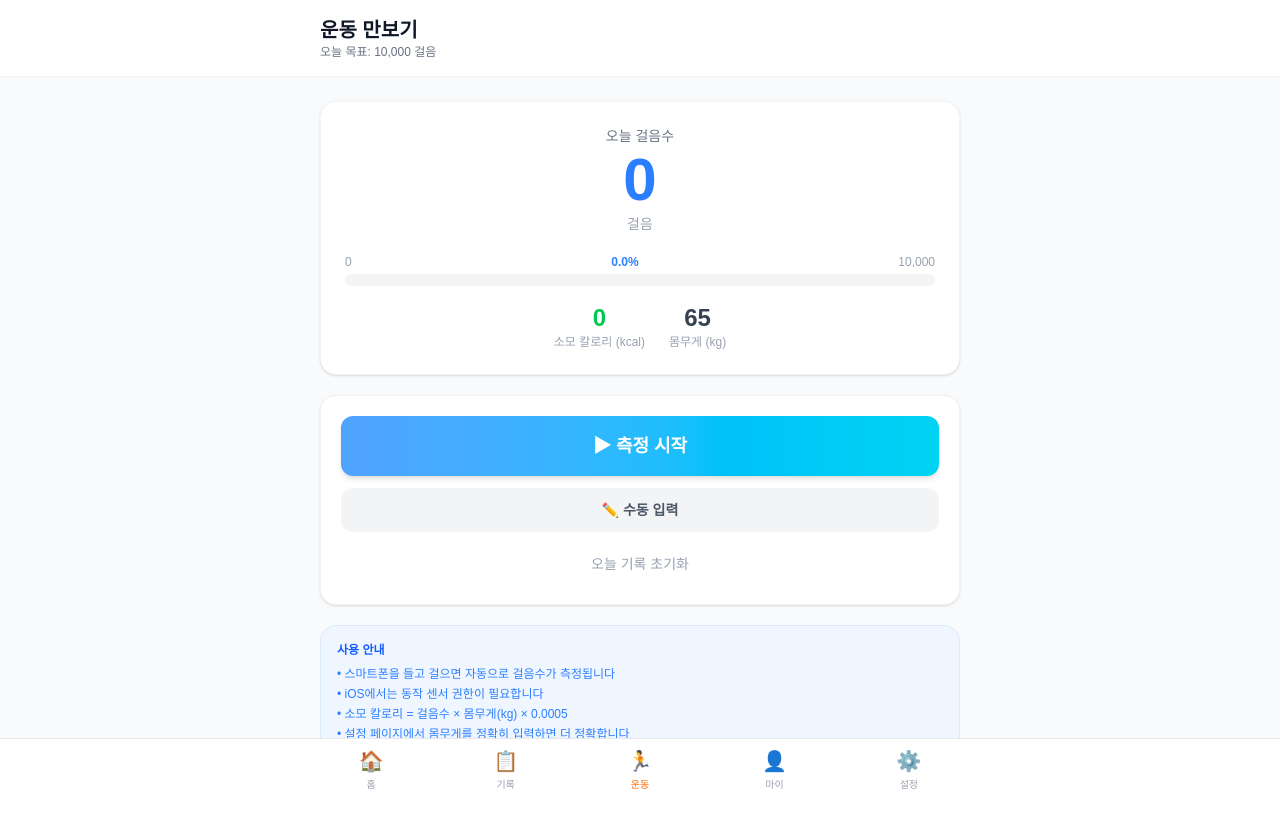
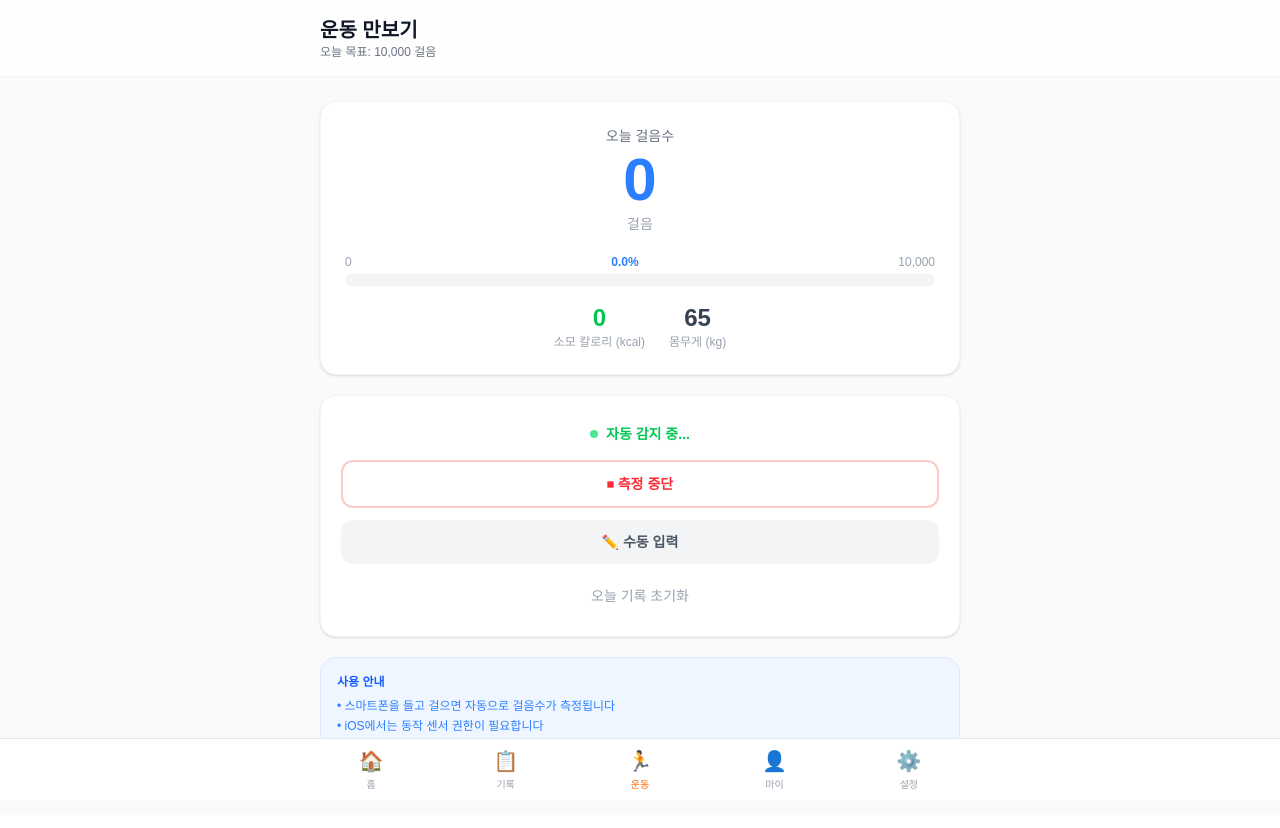
Before and after one commit to crepasgroup/foodscan, a Next.js app: page /exercise in a window 1280 px wide. Shown: the top 828 px of the page. Built offline with nearby package versions, Linux system fonts and the light colour scheme.

Commit message:
만보기: 페이지 진입 시 자동 측정 시작, 측정 중단 버튼으로 변경

```diff
--- a/app/exercise/page.tsx
+++ b/app/exercise/page.tsx
@@ -100,13 +100,15 @@ export default function ExercisePage() {
     }
   }, []);
 
-  // 컴포넌트 언마운트 시 정리
+  // 페이지 진입 시 자동으로 측정 시작
   useEffect(() => {
+    startTracking();
     return () => {
       if (listenerRef.current) {
         window.removeEventListener("devicemotion", listenerRef.current);
       }
     };
+  // eslint-disable-next-line react-hooks/exhaustive-deps
   }, []);
 
   const handleManualSave = () => {
@@ -201,29 +203,29 @@ export default function ExercisePage() {
           )}
 
           {sensorAvailable && !permissionDenied && (
-            <button
-              onClick={isTracking ? stopTracking : startTracking}
-              className={`w-full py-4 rounded-xl font-bold text-white text-lg transition-all shadow-md ${
-                isTracking
-                  ? "bg-red-400 hover:bg-red-500"
-                  : "bg-gradient-to-r from-blue-400 to-cyan-400 hover:opacity-90"
-              }`}
-            >
+            <>
               {isTracking ? (
-                <span className="flex items-center justify-center gap-2">
-                  <span className="animate-pulse">⏹</span> 측정 정지
-                </span>
+                <div className="space-y-2">
+                  <div className="flex items-center justify-center gap-2 py-2">
+                    <span className="w-2 h-2 rounded-full bg-green-400 animate-pulse" />
+                    <span className="text-sm text-green-500 font-semibold">자동 감지 중...</span>
+                  </div>
+                  <button
+                    onClick={stopTracking}
+                    className="w-full py-3 rounded-xl font-semibold text-sm text-red-500 border-2 border-red-200 hover:bg-red-50 transition-colors"
+                  >
+                    ⏹ 측정 중단
+                  </button>
+                </div>
               ) : (
-                <span>▶ 측정 시작</span>
+                <button
+                  onClick={startTracking}
+                  className="w-full py-4 rounded-xl font-bold text-white text-lg bg-gradient-to-r from-blue-400 to-cyan-400 hover:opacity-90 transition-all shadow-md"
+                >
+                  ▶ 측정 재시작
+                </button>
               )}
-            </button>
-          )}
-
-          {isTracking && (
-            <div className="flex items-center justify-center gap-2">
-              <span className="w-2 h-2 rounded-full bg-green-400 animate-pulse" />
-              <span className="text-xs text-green-500 font-semibold">자동 감지 중...</span>
-            </div>
+            </>
           )}
 
           {/* 수동 입력 */}
```
